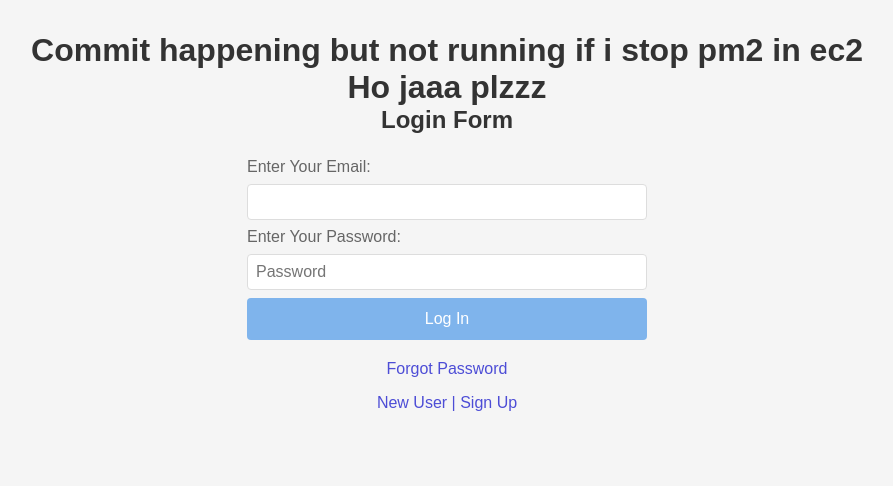
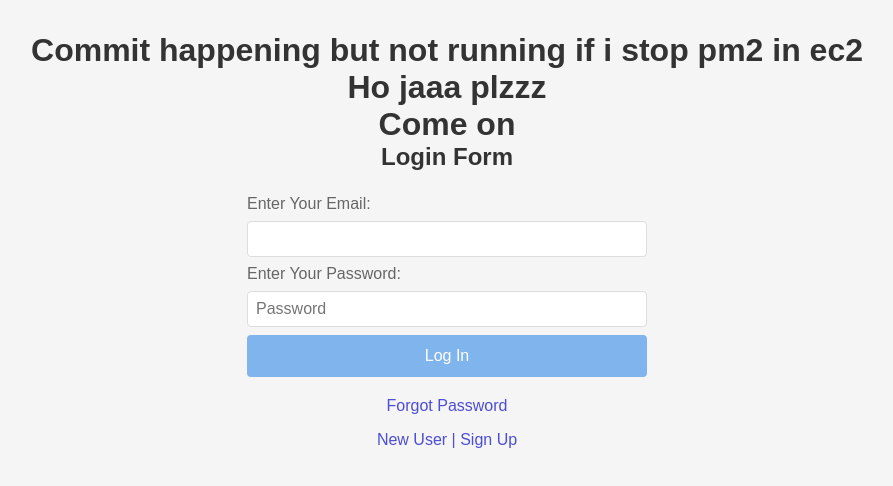
Before and after one commit to ram-Ranjan/Expensify, a website: page public/login.html in a window 1280 px wide. Shown: the whole page, without its empty margins (193-1086 px from the left). Drawn offline with nearby package versions, Linux system fonts and the light colour scheme.

Commit message:
jenkins commit

```diff
--- a/public/login.html
+++ b/public/login.html
@@ -10,6 +10,7 @@
     <main>
       <h1>Commit happening but not running if i stop pm2 in ec2 </h1>
       <h1>Ho jaaa plzzz</h1>
+      <h1>Come on</h1>
 
       <h2>Login Form</h2>
       <form id="loginForm" method="post">
```
